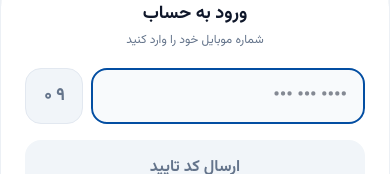
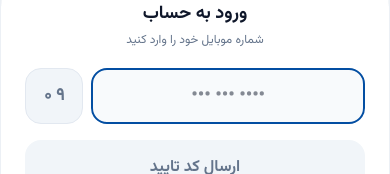
Before and after one commit to NarimanKhaleghi/hasto, a Next.js app: page / in a window 390 px wide. Shown: the part 647-821 px from the top of the page. Built offline with nearby package versions, Linux system fonts and the light colour scheme.

Commit message:
Fix: input text alignment center for phone/OTP

```diff
--- a/src/app/globals.css
+++ b/src/app/globals.css
@@ -363,7 +363,7 @@ input[type="number"],
 input.persian-number {
   font-feature-settings: "ss01" on, "ss02" on;
   direction: ltr;
-  text-align: right;
+  text-align: center;
 }
 
 /* Reverse directional icons in RTL */
```
